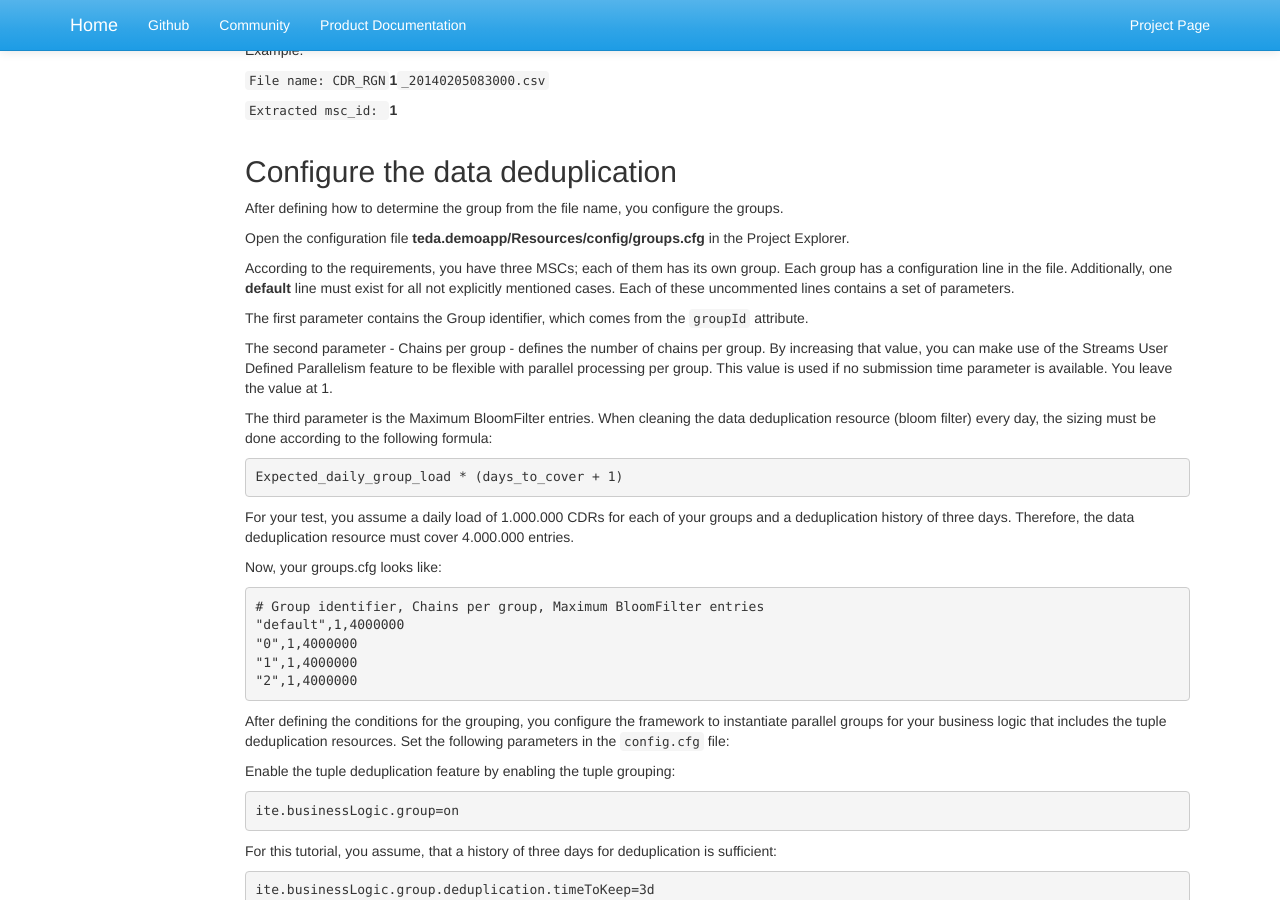
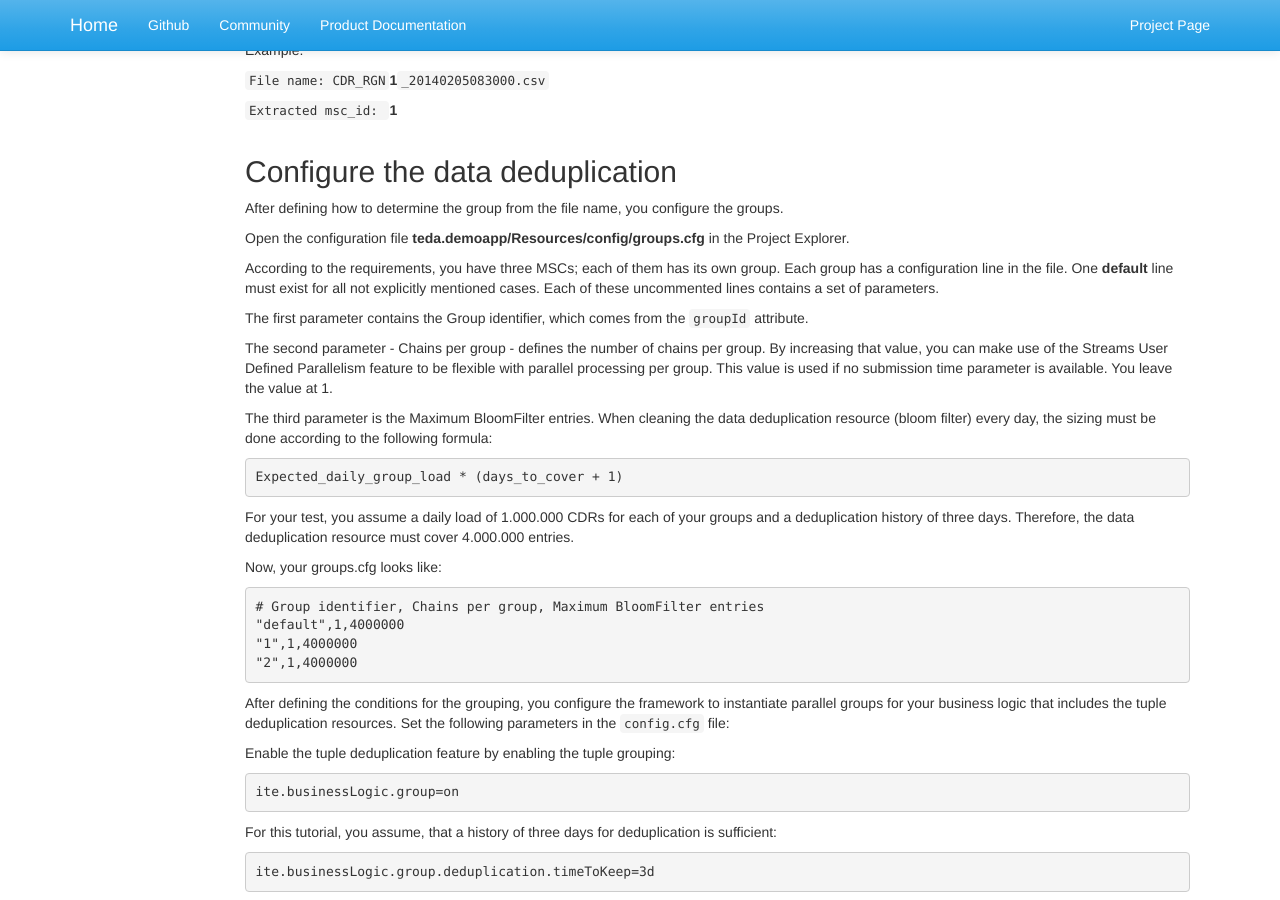
Before and after one commit to IBMStreams/streamsx.tutorial.teda, a Jekyll site: the page built from docs/1.0.2/Module-8/index.markdown, in a window 1280 px wide and 900 px high, scrolled down 2461 px. Built offline with Jekyll 4.4.1, drawn with Linux system fonts in a browser that asks for light colours; nearby versions of some CDN libraries; library files that are not in the unit come from our copies.

Commit message:
Update index.markdown

```diff
--- a/docs/1.0.2/Module-8/index.markdown
+++ b/docs/1.0.2/Module-8/index.markdown
@@ -92,7 +92,7 @@ After defining how to determine the group from the file name, you configure the
 
 Open the configuration file **teda.demoapp/Resources/config/groups.cfg** in the Project Explorer.
 
-According to the requirements, you have three MSCs; each of them has its own group. Each group has a configuration line in the file. Additionally, one **default** line must exist for all not explicitly mentioned cases. Each of these uncommented lines contains a set of parameters.
+According to the requirements, you have three MSCs; each of them has its own group. Each group has a configuration line in the file. One **default** line must exist for all not explicitly mentioned cases. Each of these uncommented lines contains a set of parameters.
 
 The first parameter contains the Group identifier, which comes from the `groupId` attribute.
 
@@ -108,7 +108,6 @@ Now, your groups.cfg looks like:
 
     # Group identifier, Chains per group, Maximum BloomFilter entries
     "default",1,4000000
-    "0",1,4000000
     "1",1,4000000
     "2",1,4000000
 
```
